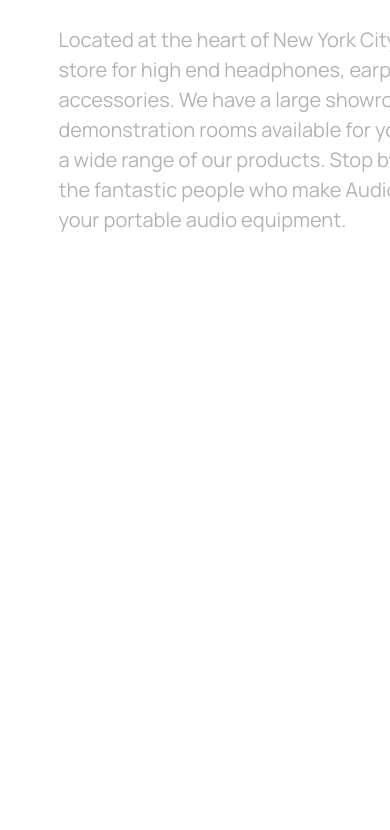
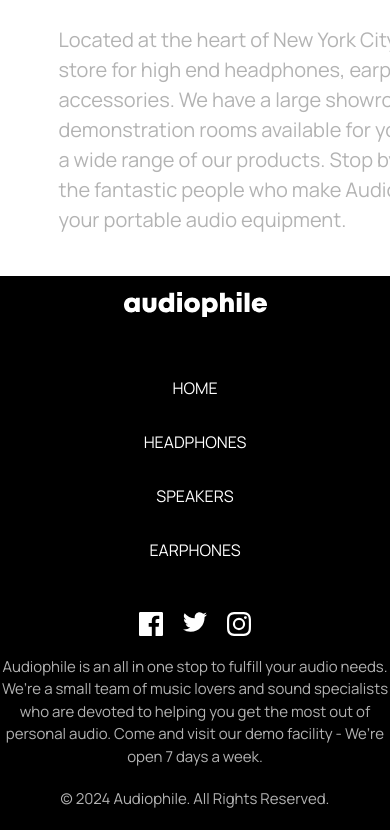
Before and after one commit to GregFJr/AcoustiShop, a Next.js app: page / in a window 390 px wide. Shown: the part 2826-3656 px from the top of the page. Before the commit the page ends 3102 px from the top, so only its background shows below. Built offline with nearby package versions, Linux system fonts and the light colour scheme.

Commit message:
more mobile optimization

```diff
--- a/src/app/components/footer.tsx
+++ b/src/app/components/footer.tsx
@@ -9,10 +9,11 @@
                 <p>Audiophile is an all in one stop to fulfill your audio needs. We&rsquo;re a small team of music lovers
                    and sound specialists who are devoted to helping you get the most out of personal audio. Come and
                    visit our demo facility - We&rsquo;re open 7 days a week.</p>
-                <p>&copy; 2022 Audiophile. All rights reserved.</p>
+                <p>&copy; 2024 Audiophile. All Rights Reserved.</p>
             </div>
 
             <div className="social-media">
+<img src="/assets/shared/desktop/logo.svg" alt="logo" />
                 <div className='footer-links'>
                     <a href="/">home</a>
                     <a href="/headphones">headphones</a>
--- a/src/app/globals.css
+++ b/src/app/globals.css
@@ -594,6 +594,41 @@
   display: none;
 }
 
+.footer {
+  flex-direction: column-reverse;
+}
+
+.footer .brand img {
+  display: none;
+}
+
+.brand {
+  max-width: 100%;
+  text-align: center;
+}
+
+.footer .social-media {
+  align-items: center ;
+  justify-content: center;
+  gap: 40px;
+}
+
+.footer .social-media img {
+  display: block;
+}
+
+.social-media .footer-links {
+  flex-direction: column;
+  text-align: center;
+  gap: 30px;
+}
+
+.social-links {
+
+}
+
+
+
 }
 
 /*------------product-page---------------*/
@@ -805,6 +840,9 @@
   background-color: var(--Just-Black);
   padding: 4% 0 5% 0;
   height: auto;
+}
+
+.social-media img {
   display: none;
 }
 
```
